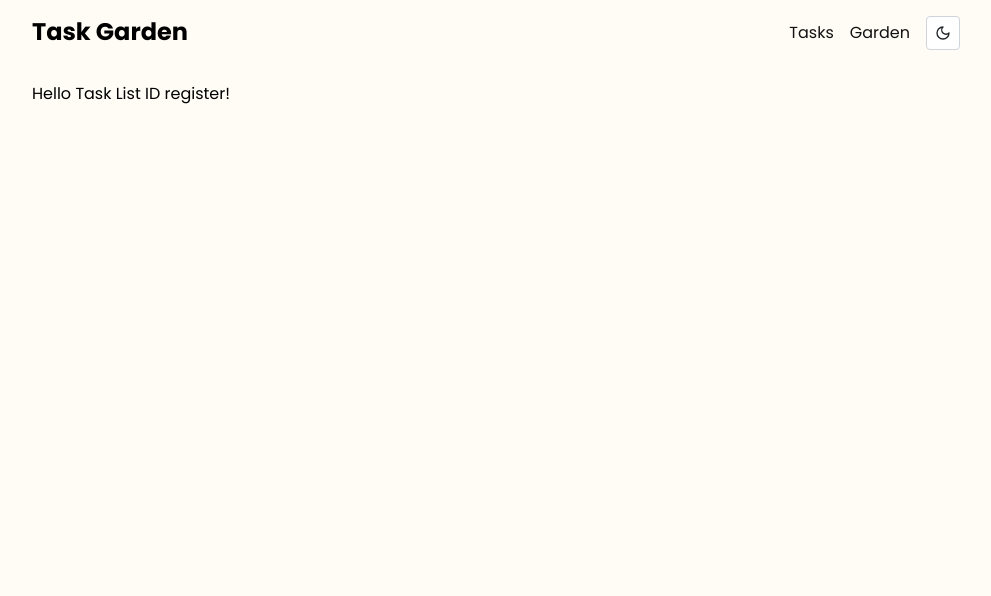
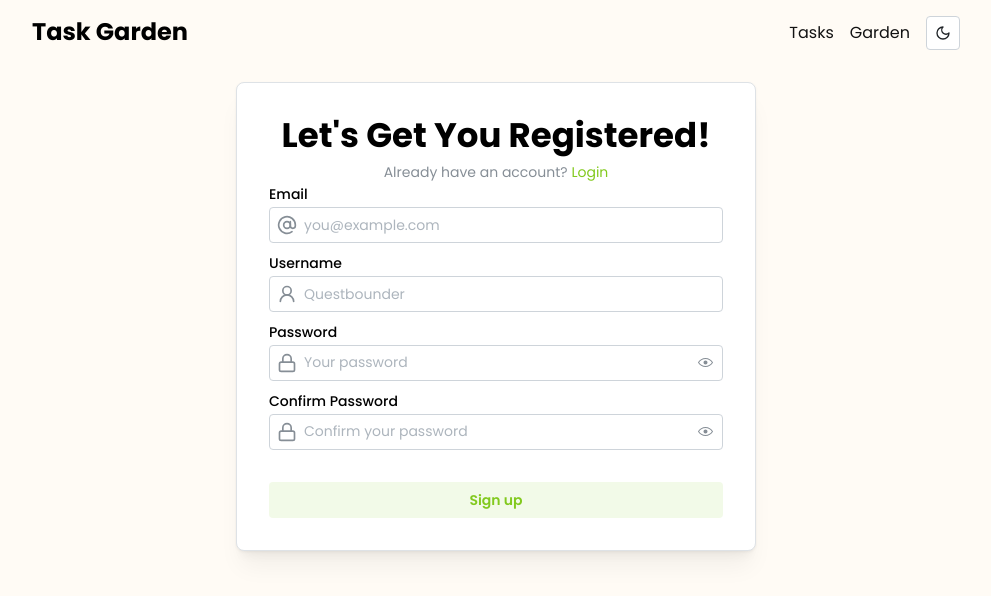
Before and after one commit to CydoEntis/sprout-client, a React (Vite) app: page /register in a window 1280 px wide. Shown: the top 596 px of the page, without its empty margins (144-1135 px from the left). Built offline with nearby package versions, Linux system fonts and the light colour scheme.

Commit message:
Refactor: Updated register component to have correct text, password field and button to match apps color scheme.

```diff
--- a/src/features/auth/RegisterForm.tsx
+++ b/src/features/auth/RegisterForm.tsx
@@ -1,4 +1,4 @@
-import { Button, PasswordInput, TextInput } from "@mantine/core";
+import { Button, PasswordInput, Stack, TextInput } from "@mantine/core";
 import { AtSign, Lock, User2 } from "lucide-react";
 import { useForm, zodResolver } from "@mantine/form";
 import AuthCard from "./components/AuthCard";
@@ -18,12 +18,13 @@ function RegisterForm() {
 
   return (
     <AuthCard
-      title="Welcome Back!"
-      anchorLabel="Don't have an account?"
-      anchorText="Create an account"
-      to="/register"
+      title="Let's Get You Registered!"
+      anchorLabel="Already have an account?"
+      anchorText="Login"
+      to="/login"
     >
       <form onSubmit={form.onSubmit(onSubmit)}>
+        <Stack gap={8}>
           <TextInput
             label="Email"
             placeholder="you@example.com"
@@ -48,11 +49,9 @@ function RegisterForm() {
               form.setFieldValue("username", event.currentTarget.value);
             }}
           />
-
           <PasswordInput
-          label="Confirm Password"
-          placeholder="Confirm your password"
-          mt="md"
+            label="Password"
+            placeholder="Your password"
             classNames={{
               input: "input",
             }}
@@ -63,7 +62,21 @@ function RegisterForm() {
             }}
           />
 
-        <Button fullWidth mt="xl" color="violet" variant="light" type="submit">
+          <PasswordInput
+            label="Confirm Password"
+            placeholder="Confirm your password"
+            classNames={{
+              input: "input",
+            }}
+            leftSection={<Lock size={20} />}
+            {...form.getInputProps("confirmPassword")}
+            onChange={(event) => {
+              form.setFieldValue("confirmPassword", event.currentTarget.value);
+            }}
+          />
+        </Stack>
+
+        <Button fullWidth mt="xl" color="lime" variant="light" type="submit">
           Sign up
         </Button>
       </form>
--- a/src/routeTree.gen.ts
+++ b/src/routeTree.gen.ts
@@ -11,12 +11,19 @@
 // Import Routes
 
 import { Route as rootRoute } from './routes/__root'
+import { Route as RegisterImport } from './routes/register'
 import { Route as LoginImport } from './routes/login'
 import { Route as AboutImport } from './routes/about'
 import { Route as TaskListIdImport } from './routes/$taskListId'
 import { Route as IndexImport } from './routes/index'
 
 // Create/Update Routes
+
+const RegisterRoute = RegisterImport.update({
+  id: '/register',
+  path: '/register',
+  getParentRoute: () => rootRoute,
+} as any)
 
 const LoginRoute = LoginImport.update({
   id: '/login',
@@ -74,6 +81,13 @@ declare module '@tanstack/react-router' {
       preLoaderRoute: typeof LoginImport
       parentRoute: typeof rootRoute
     }
+    '/register': {
+      id: '/register'
+      path: '/register'
+      fullPath: '/register'
+      preLoaderRoute: typeof RegisterImport
+      parentRoute: typeof rootRoute
+    }
   }
 }
 
@@ -84,6 +98,7 @@ export interface FileRoutesByFullPath {
   '/$taskListId': typeof TaskListIdRoute
   '/about': typeof AboutRoute
   '/login': typeof LoginRoute
+  '/register': typeof RegisterRoute
 }
 
 export interface FileRoutesByTo {
@@ -91,6 +106,7 @@ export interface FileRoutesByTo {
   '/$taskListId': typeof TaskListIdRoute
   '/about': typeof AboutRoute
   '/login': typeof LoginRoute
+  '/register': typeof RegisterRoute
 }
 
 export interface FileRoutesById {
@@ -99,14 +115,15 @@ export interface FileRoutesById {
   '/$taskListId': typeof TaskListIdRoute
   '/about': typeof AboutRoute
   '/login': typeof LoginRoute
+  '/register': typeof RegisterRoute
 }
 
 export interface FileRouteTypes {
   fileRoutesByFullPath: FileRoutesByFullPath
-  fullPaths: '/' | '/$taskListId' | '/about' | '/login'
+  fullPaths: '/' | '/$taskListId' | '/about' | '/login' | '/register'
   fileRoutesByTo: FileRoutesByTo
-  to: '/' | '/$taskListId' | '/about' | '/login'
-  id: '__root__' | '/' | '/$taskListId' | '/about' | '/login'
+  to: '/' | '/$taskListId' | '/about' | '/login' | '/register'
+  id: '__root__' | '/' | '/$taskListId' | '/about' | '/login' | '/register'
   fileRoutesById: FileRoutesById
 }
 
@@ -115,6 +132,7 @@ export interface RootRouteChildren {
   TaskListIdRoute: typeof TaskListIdRoute
   AboutRoute: typeof AboutRoute
   LoginRoute: typeof LoginRoute
+  RegisterRoute: typeof RegisterRoute
 }
 
 const rootRouteChildren: RootRouteChildren = {
@@ -122,6 +140,7 @@ const rootRouteChildren: RootRouteChildren = {
   TaskListIdRoute: TaskListIdRoute,
   AboutRoute: AboutRoute,
   LoginRoute: LoginRoute,
+  RegisterRoute: RegisterRoute,
 }
 
 export const routeTree = rootRoute
@@ -137,7 +156,8 @@ export const routeTree = rootRoute
         "/",
         "/$taskListId",
         "/about",
-        "/login"
+        "/login",
+        "/register"
       ]
     },
     "/": {
@@ -151,6 +171,9 @@ export const routeTree = rootRoute
     },
     "/login": {
       "filePath": "login.tsx"
+    },
+    "/register": {
+      "filePath": "register.tsx"
     }
   }
 }
--- /dev/null
+++ b/src/routes/register.tsx
@@ -0,0 +1,10 @@
+import { createFileRoute } from "@tanstack/react-router";
+import RegisterForm from "../features/auth/RegisterForm";
+
+export const Route = createFileRoute("/register")({
+  component: RouteComponent,
+});
+
+function RouteComponent() {
+  return <RegisterForm />;
+}
```
Lines whose indentation alone changed are shown as unchanged.
